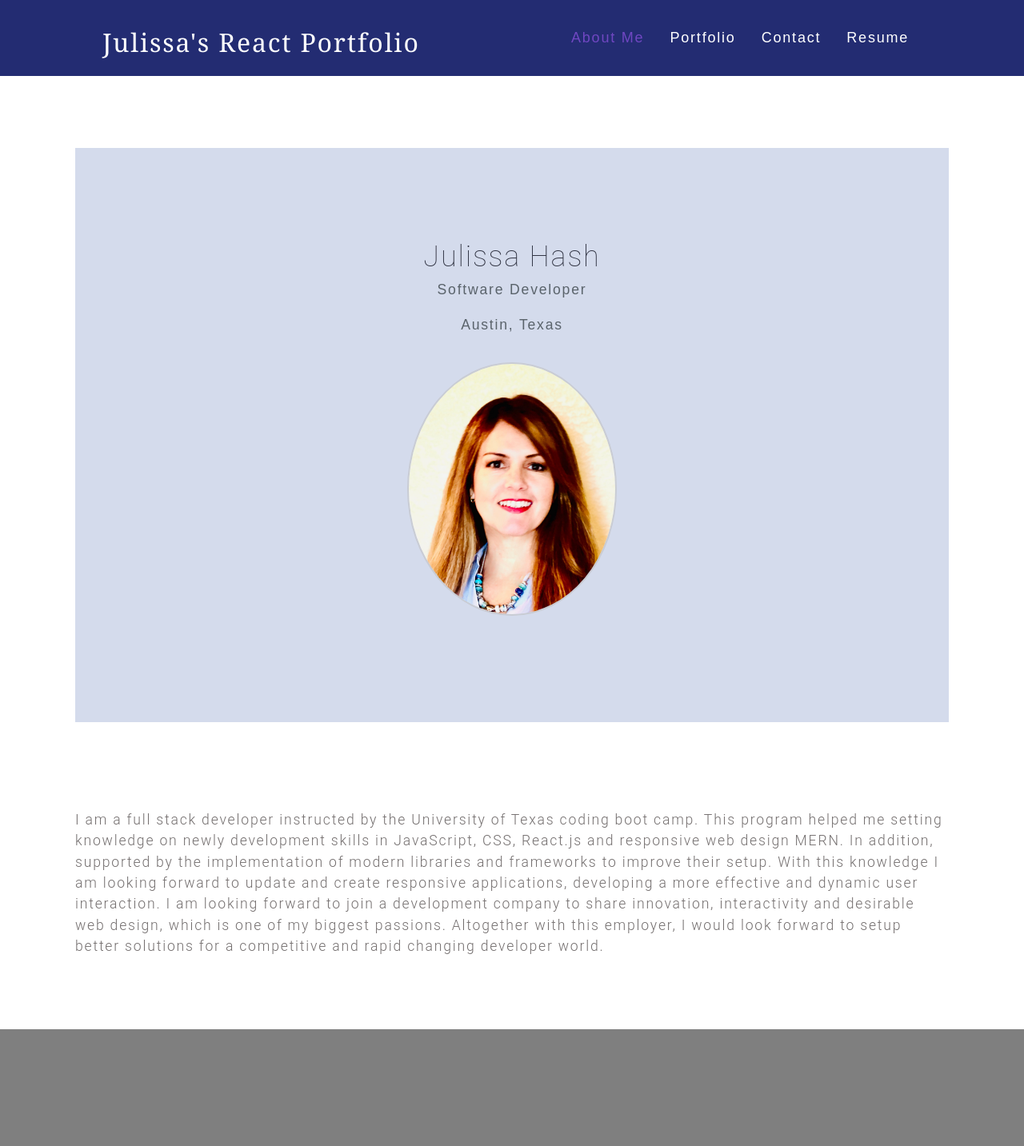
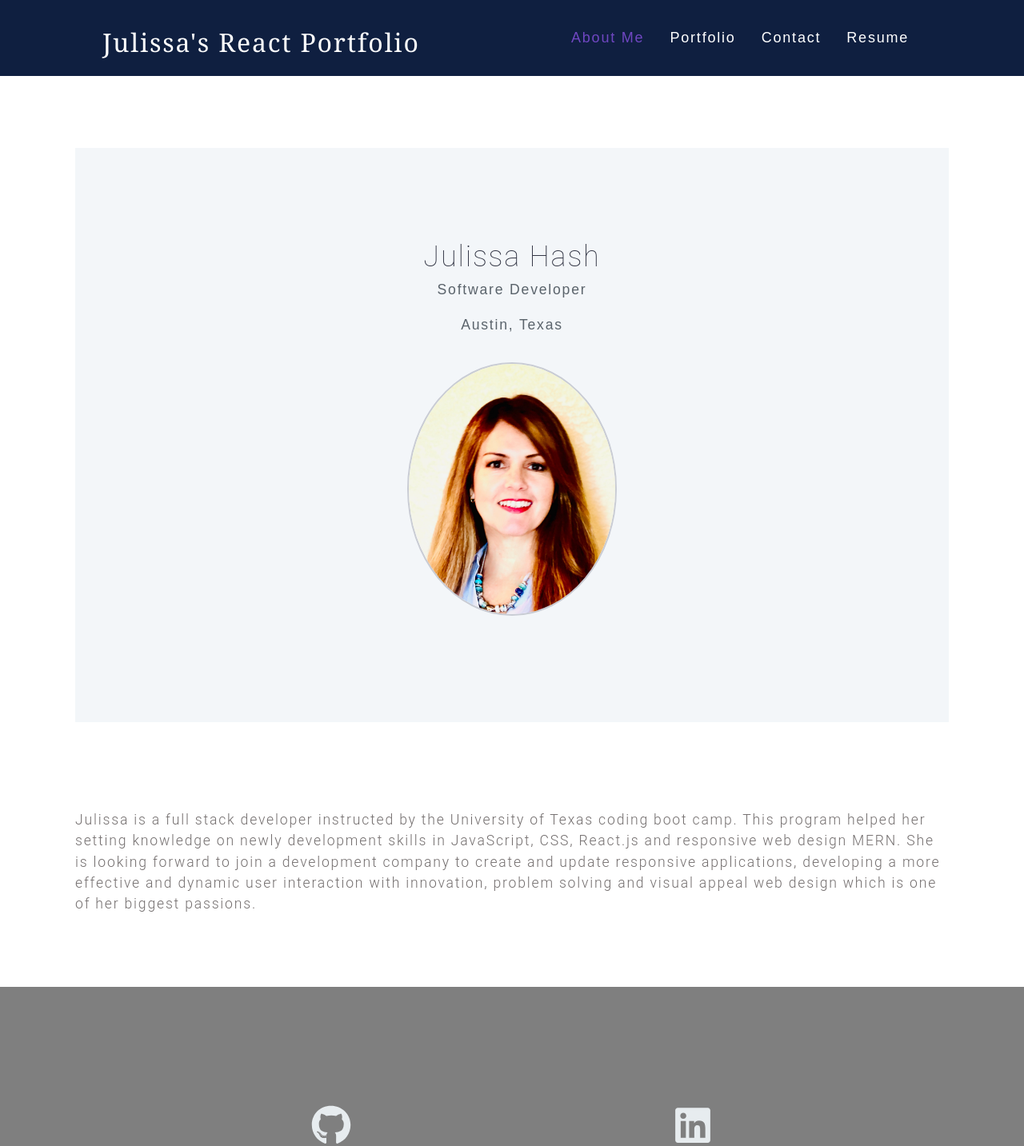
Before and after one commit to yoyachi/update-react-portfolio, a React (Create React App) app: page / in a window 1280 px wide. Shown: the top 1433 px of the page at 80% size. Built offline with nearby package versions, Linux system fonts and the light colour scheme.

Commit message:
Updated text

```diff
--- a/src/components/About/index.js
+++ b/src/components/About/index.js
@@ -18,7 +18,8 @@ function About() {
       </div>
       <div className="text">
         <p>
-          I am a full stack developer instructed by the University of Texas coding boot camp. This program helped me setting knowledge on newly development skills in JavaScript, CSS, React.js and responsive web design MERN. In addition, supported by the implementation of modern libraries and frameworks to improve their setup. With this knowledge I am looking forward to update and create responsive applications, developing a more effective and dynamic user interaction. I am looking forward to join a development company to share innovation, interactivity and desirable web design, which is one of my biggest passions.  Altogether with this employer, I would look forward to setup better solutions for a competitive and rapid changing developer world.
+          Julissa is a full stack developer instructed by the University of Texas coding boot camp. This program helped her setting knowledge on newly development skills in JavaScript, CSS, React.js and responsive web design MERN. She is looking forward to join a development company to create and update responsive applications, developing a more effective and dynamic user interaction with innovation, problem solving and visual appeal web design which is one of her biggest passions.
+
         </p>
       </div>
     </section>
--- a/src/index.css
+++ b/src/index.css
@@ -71,7 +71,7 @@ h2 {
 	font-size: 2rem;
 	line-height: 1;
 	font-family: Georgia, 'Times New Roman', Times, serif;
-	font-weight: 400;
+	font-weight: 200;
 	color: white;
 	margin: 0;
 	display: block;
@@ -133,7 +133,7 @@ a:hover {
 }
 
 header {
-	background:#232c72;
+	background:#011235f0;
 	display: flex;
 	justify-content :space-evenly;
 	padding: 1rem;
@@ -414,7 +414,7 @@ textarea {
 	width: 100%;
 	padding: 10%;
 	text-align: center;
-	background-color: rgb(212, 219, 236);
+	background-color: rgba(241, 244, 248, 0.831);
 
 }
 
```
